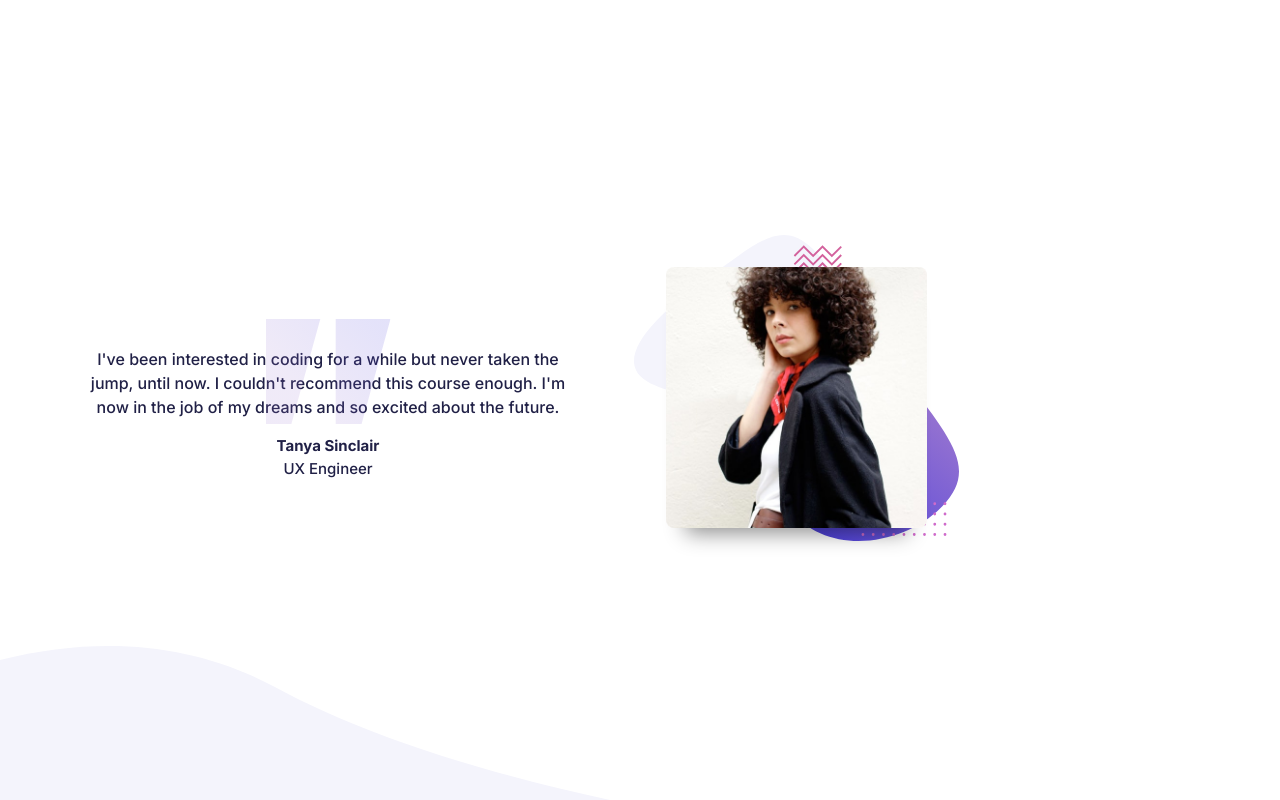
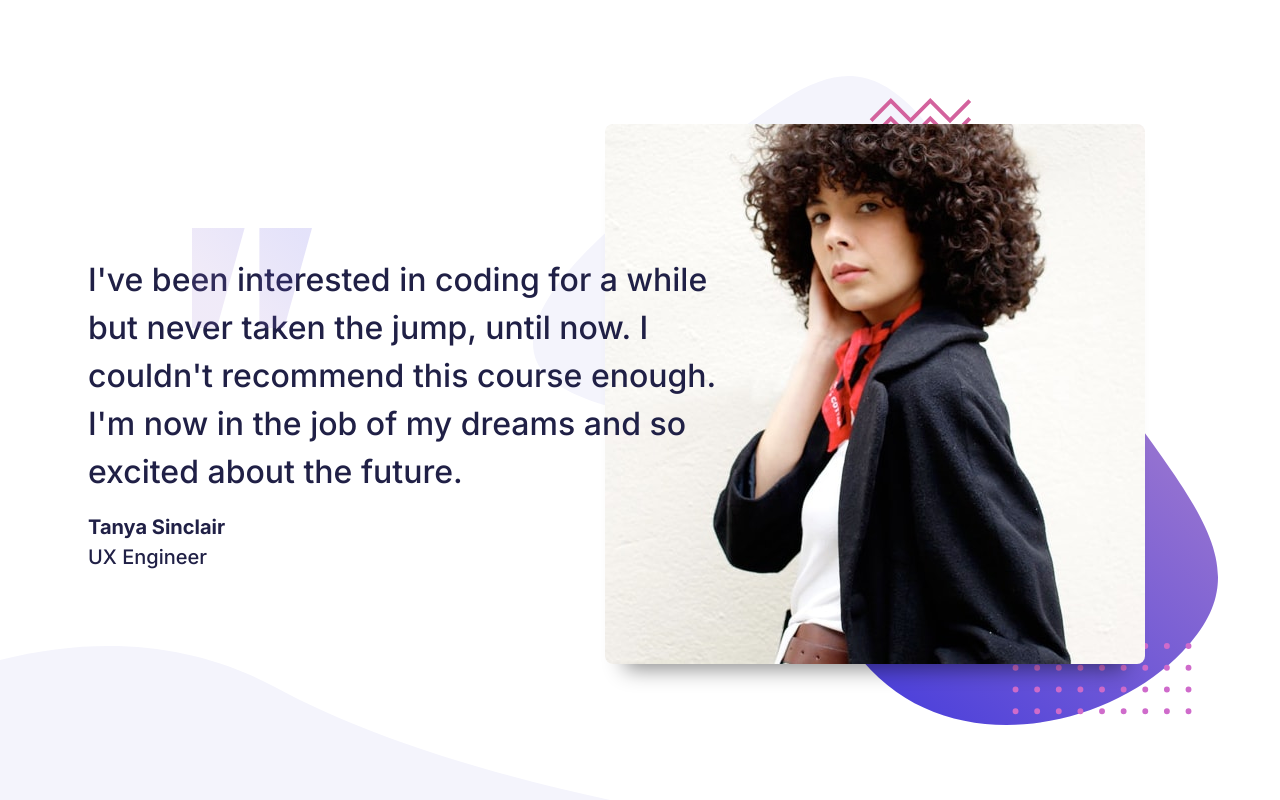
Before and after one commit to satnaing/frontend-mentor-challenges, a website built with Parcel: page coding-bootcamp-testimonials-slider/src/index.html in a window 1280 px wide. Built offline with nearby package versions, Linux system fonts and the light colour scheme.

Commit message:
SwiperJS implemented

```diff
--- a/coding-bootcamp-testimonials-slider/src/assets/js/main.js
+++ b/coding-bootcamp-testimonials-slider/src/assets/js/main.js
@@ -3,24 +3,15 @@ import Swiper from "swiper";
 // import Swiper styles
 import "swiper/swiper-bundle.css";
 
-const swiper = new Swiper(".swiper-container", {
-  // Optional parameters
-  // direction: "vertical",
-  loop: true,
-
-  // If we need pagination
-  pagination: {
-    el: ".swiper-pagination",
-  },
-
-  // Navigation arrows
+var swiper = new Swiper(".mySwiper", {
+  cssMode: true,
   navigation: {
     nextEl: ".swiper-button-next",
     prevEl: ".swiper-button-prev",
   },
-
-  // And if we need scrollbar
-  scrollbar: {
-    el: ".swiper-scrollbar",
+  pagination: {
+    el: ".swiper-pagination",
   },
+  mousewheel: true,
+  keyboard: true,
 });
--- a/coding-bootcamp-testimonials-slider/src/assets/scss/_base.scss
+++ b/coding-bootcamp-testimonials-slider/src/assets/scss/_base.scss
@@ -21,7 +21,7 @@
 // Screen Sizes
 $tablet: 576px;
 $laptop: 768px;
-$desktop: 1280px;
+$desktop: 1024px;
 
 /* ========== Media Query Mixins ========== */
 @mixin tablet {
@@ -43,18 +43,10 @@ $desktop: 1280px;
 }
 
 // Change Fonts based on Device Size
-@include laptop {
+@include desktop {
   :root {
-    --h1: 2.5rem;
-    --h2: 1.5rem;
-    --h3: 1rem;
-    --btn-font-size: 1rem;
-
-    --big-font-size: 1.125rem;
-    --normal-font-size: 1rem;
-    --small-font-size: 1rem;
-    --smaller-font-size: 0.875rem;
-    --tiny-font-size: 0.688rem;
+    --normal-font-size: 2rem; // 18px
+    --heading-font-size: 1.25rem; // 15px
   }
 }
 
--- a/coding-bootcamp-testimonials-slider/src/assets/scss/sections/_testimonials.scss
+++ b/coding-bootcamp-testimonials-slider/src/assets/scss/sections/_testimonials.scss
@@ -7,6 +7,10 @@
   position: relative;
 }
 
+.slide-grid {
+  justify-content: center;
+}
+
 .testimonials {
   &__container {
     justify-items: center;
@@ -14,6 +18,7 @@
   }
 
   &__image-container {
+    margin: auto;
     width: 100%;
     max-width: 325px;
     padding: 2rem;
@@ -74,23 +79,41 @@
   }
 }
 
-@include tablet {
+@include laptop {
+  .slide-grid {
+    align-items: center;
+    grid-template-columns: repeat(8, 1fr);
+  }
   .testimonials {
-    &__container {
-      align-items: center;
-      grid-template-columns: repeat(8, 1fr);
-    }
+    &__image-container {
+      max-width: 90%;
+      padding: 3rem;
+      text-align: center;
 
-    &__image-container {
       grid-row: 1 / 2;
-      grid-column: 4 / 8;
+      grid-column: 4 / 9;
+
+      &-bg {
+        left: 0;
+        bottom: 0;
+        width: 100%;
+        height: 100%;
+      }
     }
 
     &__data {
       position: relative;
+      text-align: left;
+      max-width: 100%;
+      padding: 0 4rem;
       z-index: 1;
       grid-row: 1 / 2;
-      grid-column: 1 / 5;
+      grid-column: 1 / 6;
+
+      &-bg {
+        width: auto;
+        left: 30%;
+      }
     }
   }
 }
--- a/coding-bootcamp-testimonials-slider/src/index.html
+++ b/coding-bootcamp-testimonials-slider/src/index.html
@@ -29,8 +29,11 @@
     <!-- ========== Main ========== -->
     <main class="main__layout">
       <!-- TESTIMONIALS SECTION -->
-      <section id="testimonials">
-        <div class="testimonials__container container grid">
+      <section id="testimonials" class="">
+        <div class="testimonials__container container grid mySwiper">
+          <div class="swiper-wrapper">
+            <!-- Testi 1 -->
+            <div class="swiper-slide slide-grid grid">
               <div class="testimonials__image-container">
                 <img
                   src="assets/img/pattern-bg.svg"
@@ -51,11 +54,46 @@
                 />
                 <p class="testimonials__data-paragraph">
                   I've been interested in coding for a while but never taken the
-              jump, until now. I couldn't recommend this course enough. I'm now
-              in the job of my dreams and so excited about the future.
+                  jump, until now. I couldn't recommend this course enough. I'm
+                  now in the job of my dreams and so excited about the future.
                 </p>
                 <span class="testimonials__data-name">Tanya Sinclair</span>
                 <span class="testimonials__data-job">UX Engineer</span>
+              </div>
+            </div>
+
+            <!-- Testi 2 -->
+            <div class="swiper-slide slide-grid grid">
+              <div class="testimonials__image-container">
+                <img
+                  src="assets/img/pattern-bg.svg"
+                  alt=""
+                  class="testimonials__image-container-bg"
+                />
+                <img
+                  src="./assets/img/image-john.jpg"
+                  alt="John"
+                  class="testimonials__image-container-img"
+                />
+              </div>
+              <div class="testimonials__data">
+                <img
+                  src="assets/img/pattern-quotes.svg"
+                  alt=""
+                  class="testimonials__data-bg"
+                />
+                <p class="testimonials__data-paragraph">
+                  "If you want to lay the best foundation possible I'd recommend
+                  taking this course. The depth the instructors go into is
+                  incredible. I now feel so confident about starting up as a
+                  professional developer."
+                </p>
+                <span class="testimonials__data-name">John Tarkpor</span>
+                <span class="testimonials__data-job"
+                  >Junior Front-end Developer</span
+                >
+              </div>
+            </div>
           </div>
         </div>
         <img
```
Lines whose indentation alone changed are shown as unchanged.
